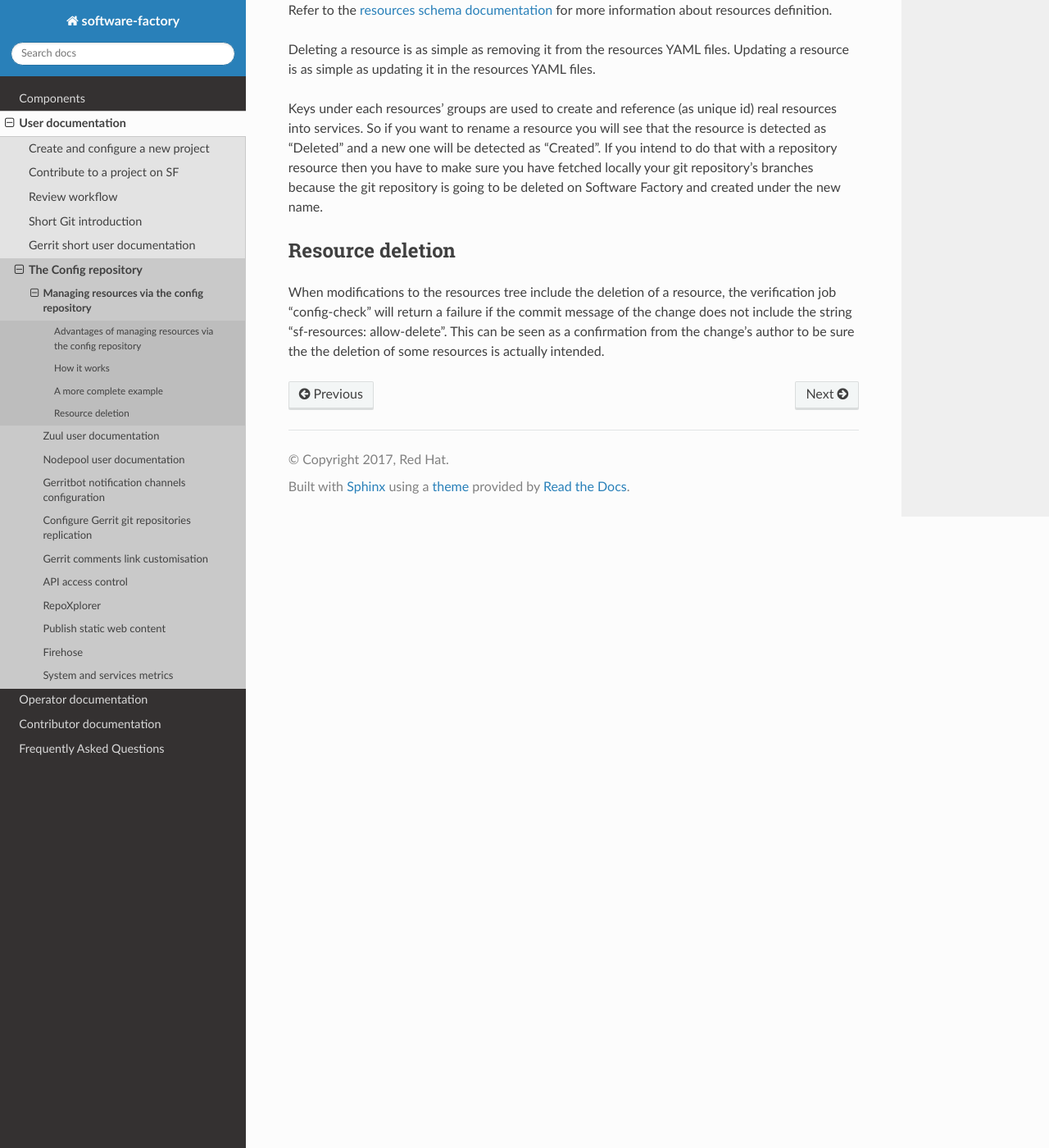
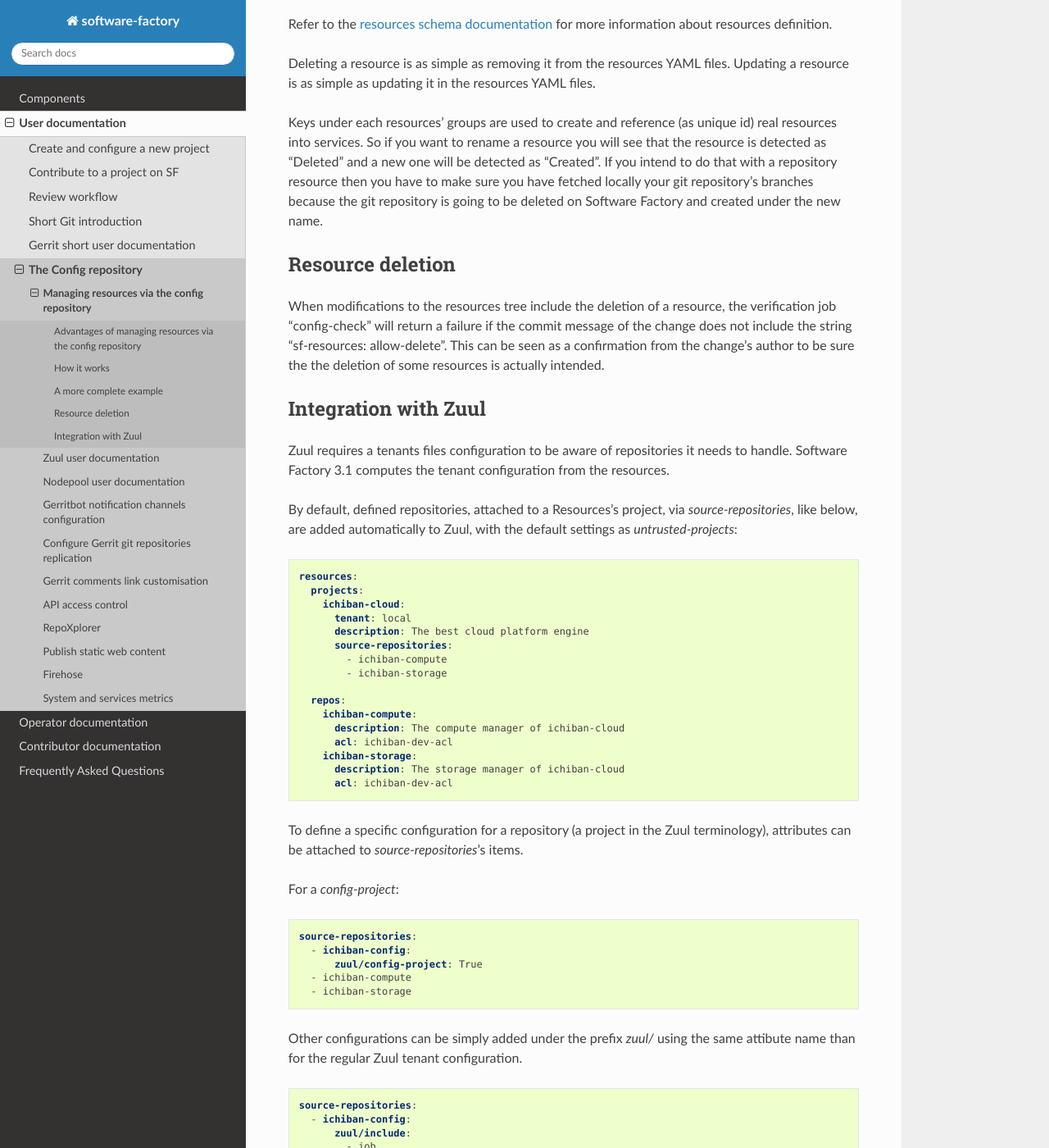
Before and after one commit to softwarefactory-project/sf-docs, a Sphinx documentation site: the page built from docs/user/resources_user.rst, in a window 1280 px wide and 1400 px high, scrolled down 2663 px. Shown: the whole window at 82% size. Built offline with Sphinx 7.4.7 and the Read the Docs theme 2.0.0, drawn with Linux system fonts in a browser that asks for light colours; some of the changed text lies outside the part shown.

Commit message:
Add resources/zuul documentation
Change-Id: Ie19901dbddad85ed299694e283811599e4544889

```diff
--- a/docs/user/resources_user.rst
+++ b/docs/user/resources_user.rst
@@ -77,6 +77,7 @@
   resources:
     projects:
       ichiban-cloud:
+        tenant: local
         description: The best cloud platform engine
         contacts:
           - contacts@ichiban-cloud.io
@@ -158,3 +159,75 @@
 does not include the string "sf-resources: allow-delete". This can be seen
 as a confirmation from the change's author to be sure the the deletion of some resources
 is actually intended.
+
+.. _zuul-resources-integration:
+
+Integration with Zuul
+---------------------
+
+Zuul requires a tenants files configuration to be aware of repositories it needs
+to handle. Software Factory 3.1 computes the tenant configuration from the
+resources.
+
+By default, defined repositories, attached to a Resources's project,
+via *source-repositories*, like below, are added automatically to Zuul, with
+the default settings as *untrusted-projects*:
+
+.. code-block:: yaml
+
+  resources:
+    projects:
+      ichiban-cloud:
+        tenant: local
+        description: The best cloud platform engine
+        source-repositories:
+          - ichiban-compute
+          - ichiban-storage
+
+    repos:
+      ichiban-compute:
+        description: The compute manager of ichiban-cloud
+        acl: ichiban-dev-acl
+      ichiban-storage:
+        description: The storage manager of ichiban-cloud
+        acl: ichiban-dev-acl
+
+To define a specific configuration for a repository (a project in the
+Zuul terminology), attributes can be attached to *source-repositories*'s items.
+
+For a *config-project*:
+
+.. code-block:: yaml
+
+  source-repositories:
+    - ichiban-config:
+        zuul/config-project: True
+    - ichiban-compute
+    - ichiban-storage
+
+Other configurations can be simply added under the prefix *zuul/* using
+the same attibute name than for the regular Zuul tenant configuration.
+
+.. code-block:: yaml
+
+  source-repositories:
+    - ichiban-config:
+        zuul/include:
+          - job
+        zuul/shadow: common-config
+
+All repositories are attached to Zuul
+.....................................
+
+Repositories not attached to a resources's project will be added to the Zuul
+configuration but with the attribute *include: []* that force Zuul to ignore
+all configuration classes defined in-repo.
+
+If a repository have to been fully excluded from Zuul, then the repository
+have to be attached to a Resources's project and set the attribute *zuul/ignore*.
+
+.. code-block:: yaml
+
+  source-repositories:
+    - ichiban-compute:
+        zuul/ignore: True
```
Also changed, not shown: docs/user/create_and_configure.rst (+3 -10 lines), docs/user/zuul_user.rst (+9 -0 lines).
